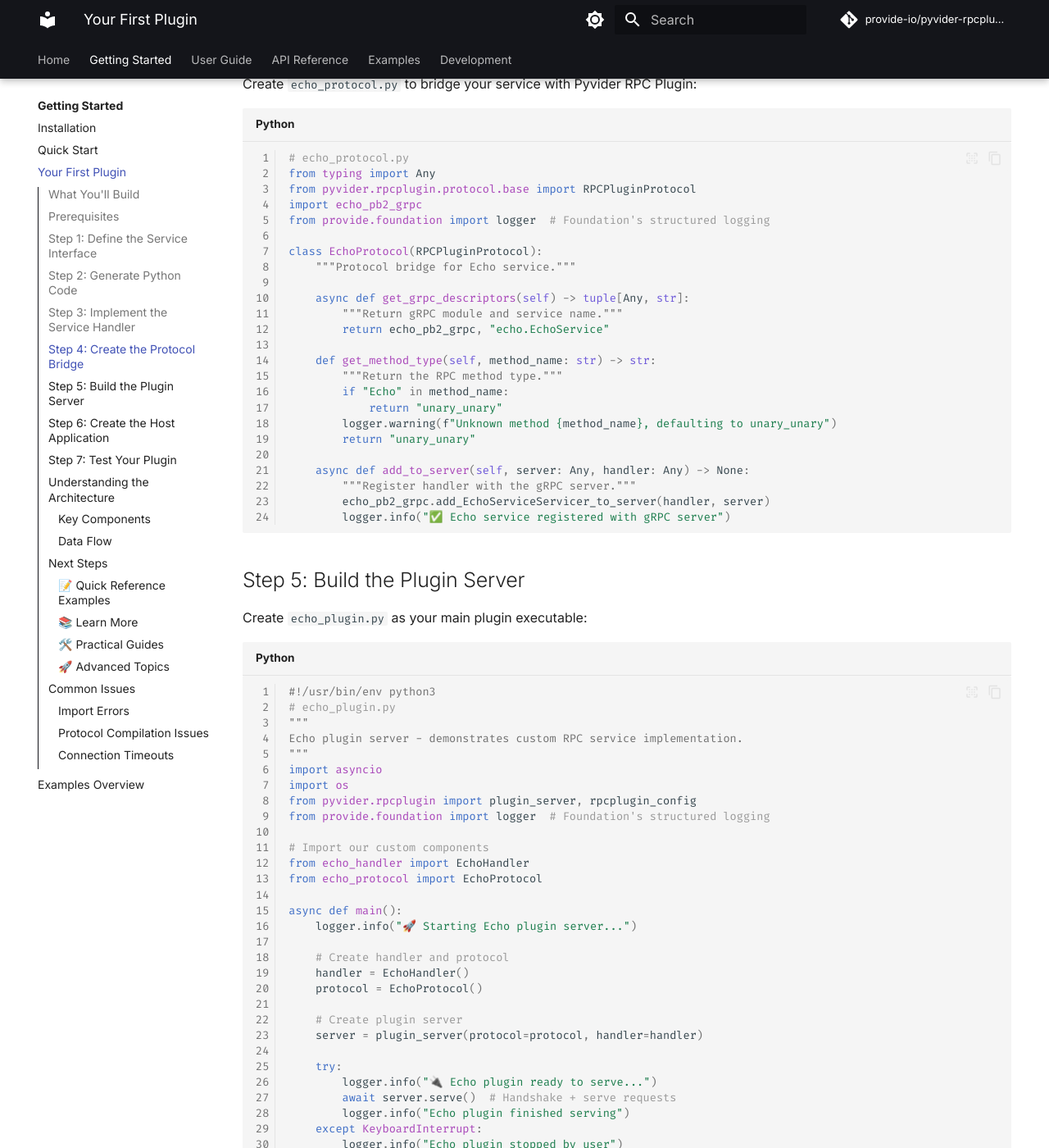
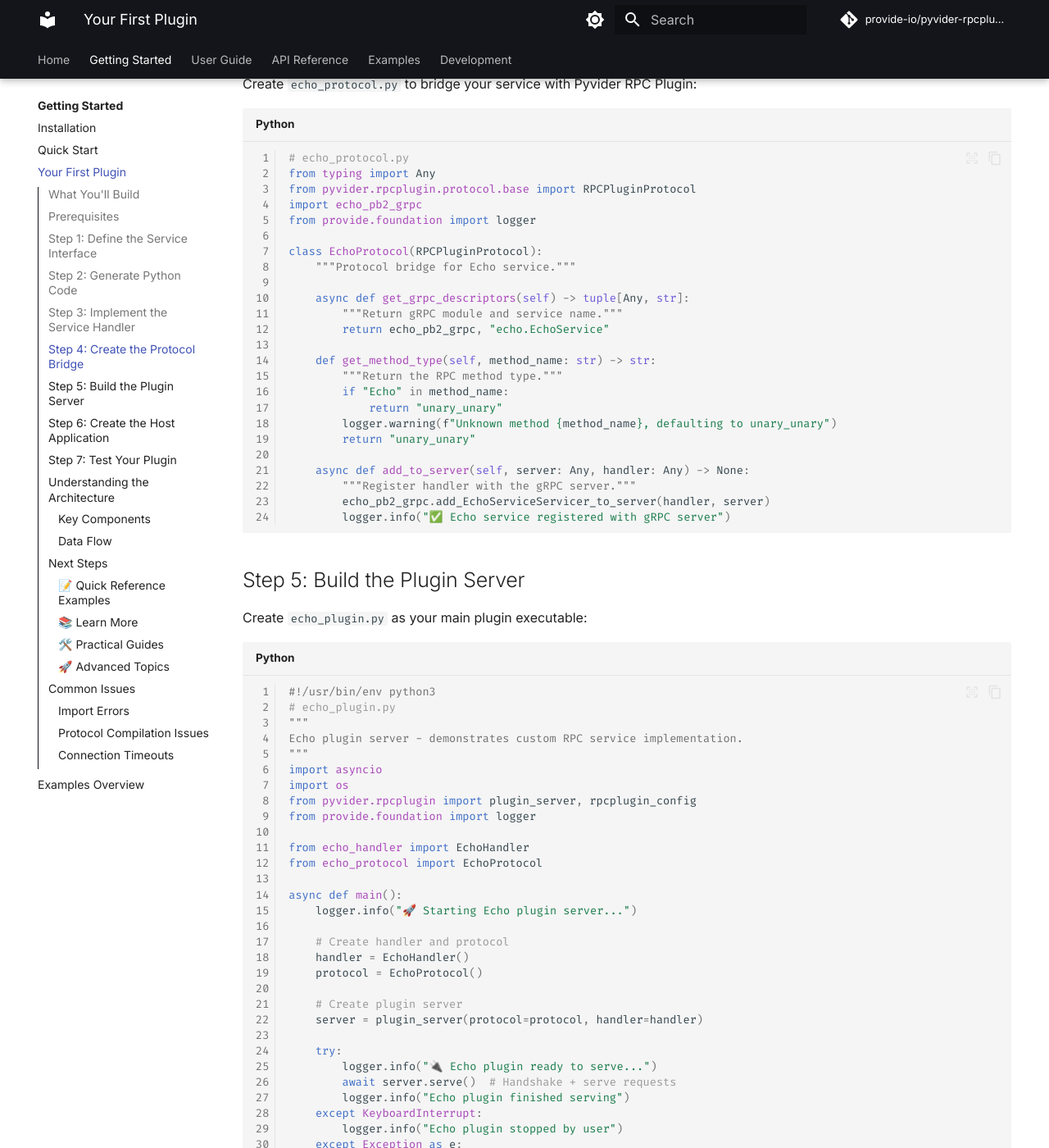
Before and after one commit to provide-io/pyvider-rpcplugin, an MkDocs documentation site: the page built from docs/getting-started/first-plugin.md, in a window 1280 px wide and 1400 px high, scrolled down 2309 px. Shown: the whole window at 82% size. Built offline with MkDocs 1.6.1 and Material for MkDocs 9.7.7, drawn with Linux system fonts in a browser that asks for light colours; comment, search, counter and statistics services are not loaded; the version menu is left out; some of the changed text lies outside the part shown.

Commit message:
🔼⚙️ [skip ci] auto-commit

```diff
--- a/docs/getting-started/first-plugin.md
+++ b/docs/getting-started/first-plugin.md
@@ -75,7 +75,7 @@ Create `echo_handler.py` with your business logic:
 import grpc
 from echo_pb2 import EchoRequest, EchoResponse
 from echo_pb2_grpc import EchoServiceServicer
-from provide.foundation import logger  # Foundation's structured logging
+from provide.foundation import logger
 
 class EchoHandler(EchoServiceServicer):
     """Handler implementing the Echo service business logic."""
@@ -104,7 +104,7 @@ Create `echo_protocol.py` to bridge your service with Pyvider RPC Plugin:
 from typing import Any
 from pyvider.rpcplugin.protocol.base import RPCPluginProtocol
 import echo_pb2_grpc
-from provide.foundation import logger  # Foundation's structured logging
+from provide.foundation import logger
 
 class EchoProtocol(RPCPluginProtocol):
     """Protocol bridge for Echo service."""
@@ -139,9 +139,8 @@ Echo plugin server - demonstrates custom RPC service implementation.
 import asyncio
 import os
 from pyvider.rpcplugin import plugin_server, rpcplugin_config
-from provide.foundation import logger  # Foundation's structured logging
+from provide.foundation import logger
 
-# Import our custom components
 from echo_handler import EchoHandler
 from echo_protocol import EchoProtocol
 
@@ -190,9 +189,8 @@ import sys
 from pathlib import Path
 from pyvider.rpcplugin import plugin_client
 from pyvider.rpcplugin.exception import RPCPluginError
-from provide.foundation import logger  # Foundation's structured logging
+from provide.foundation import logger
 
-# Import generated gRPC client
 from echo_pb2 import EchoRequest
 from echo_pb2_grpc import EchoServiceStub
 
```
Also changed, not shown: docs/examples/short/basic-client.md (+3 -7 lines), docs/guide/server/basic-setup.md (+1 -3 lines).
